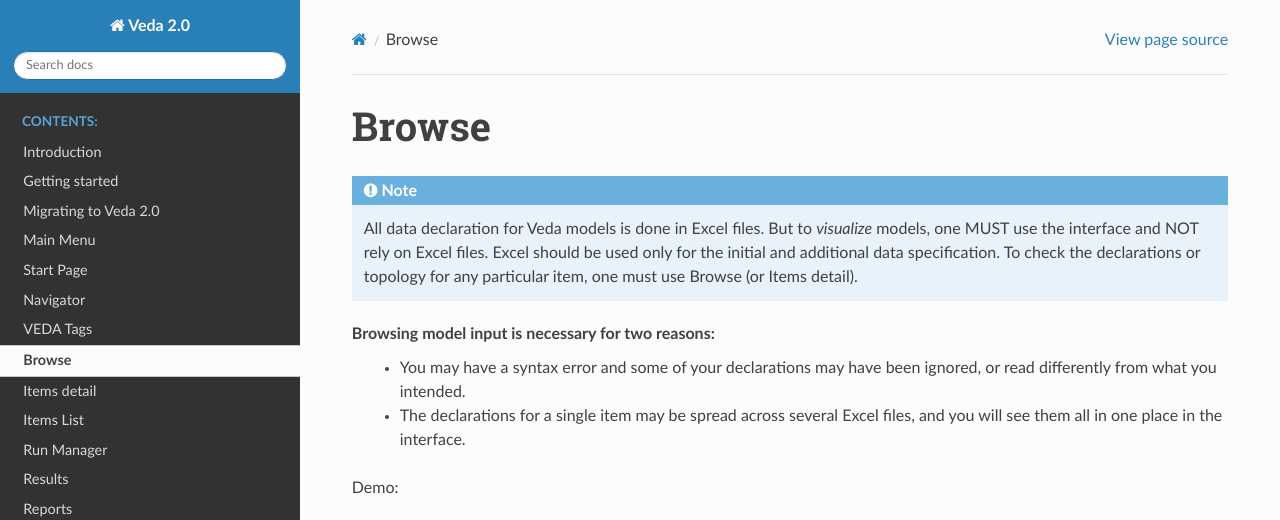
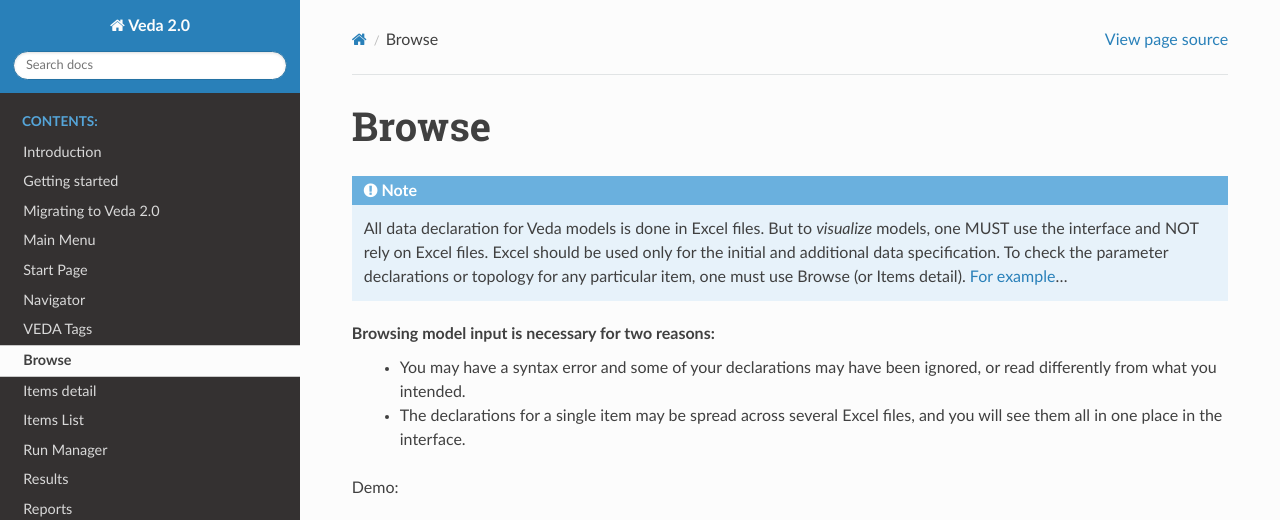
Before and after one commit to kanors-emr/Veda-documentation, a Sphinx documentation site: the page built from docs/source/pages/Browse.rst, in a window 1280 px wide and 900 px high, cut to the strip 0-520 px from the top of the window. Built offline with Sphinx 7.4.7 and the Read the Docs theme 2.0.0, drawn with Linux system fonts in a browser that asks for light colours.

Commit message:
no message

```diff
--- a/docs/source/pages/Browse.rst
+++ b/docs/source/pages/Browse.rst
@@ -4,7 +4,7 @@
 
 .. note::
    All data declaration for Veda models is done in Excel files. But to *visualize* models, one MUST use the interface and NOT rely on Excel files.
-   Excel should be used only for the initial and additional data specification. To check the declarations or topology for any particular item, one must use Browse (or Items detail).
+   Excel should be used only for the initial and additional data specification. To check the parameter declarations or topology for any particular item, one must use Browse (or Items detail). `For example <https://forum.kanors-emr.org/showthread.php?tid=1326>`_...
 
 Browsing model input is **necessary** for two reasons:
     * You may have a syntax error and some of your declarations may have been ignored, or read differently from what you intended.
```
